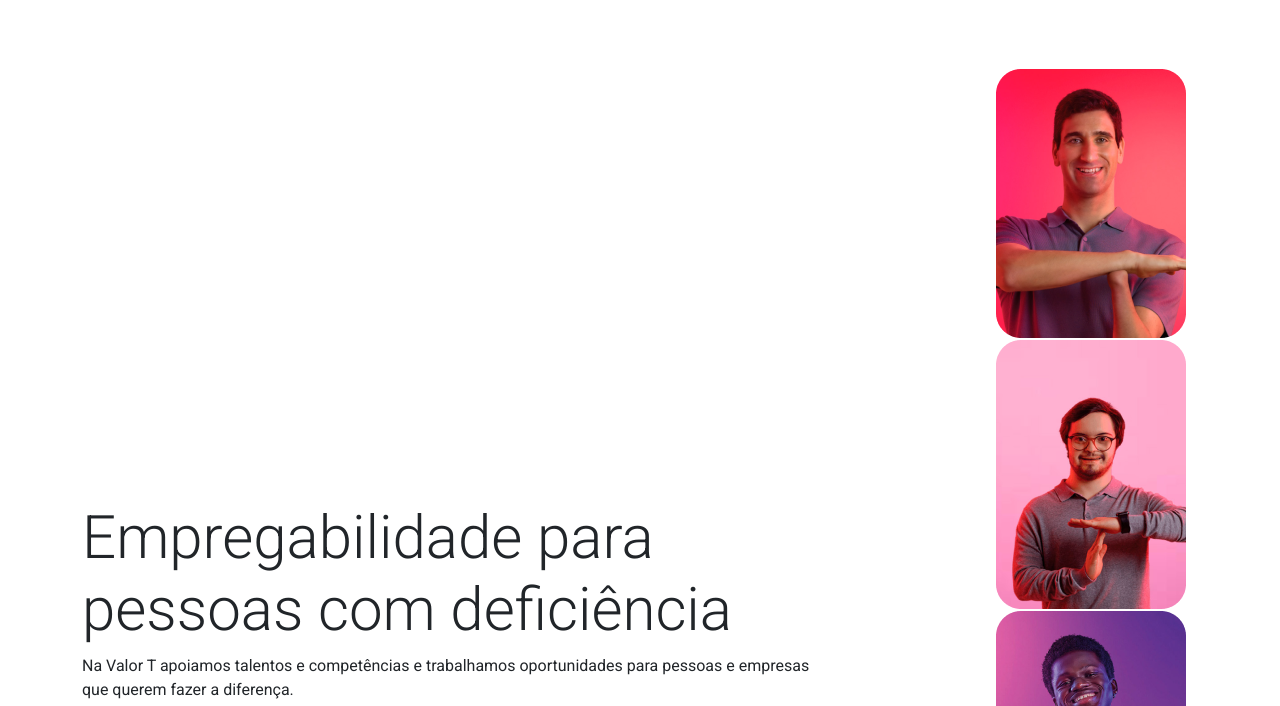
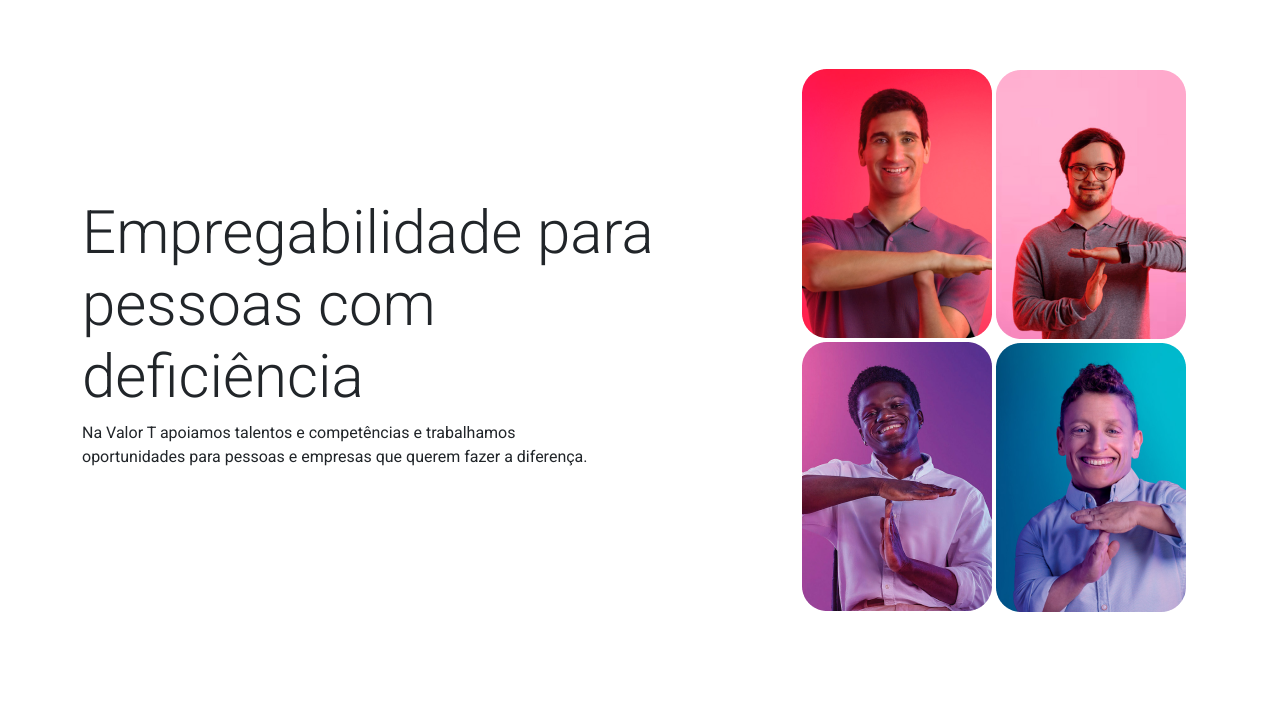
Before and after one commit to matias2018/valort, a website: page index.html in a window 1280 px wide. Shown: the part 74-780 px from the top of the page. Drawn offline with nearby package versions, Linux system fonts and the light colour scheme.

Commit message:
index last commit

```diff
--- a/index.html
+++ b/index.html
@@ -61,19 +61,19 @@
   <div class="col-xl pt-3">
     <h1>Empregabilidade para pessoas com deficiência</h1>
     <p>
-      Na Valor T apoiamos talentos e competências e trabalhamos oportunidades para pessoas e empresas que querem fazer a diferença.
+      Na Valor T apoiamos talentos e competências e trabalhamos<br> oportunidades para pessoas e empresas que querem fazer a diferença.
     </p>
   </div>
 
-  <div class="col-lg-4 pt-3">
+  <div class="col-lg-5 pt-3">
     <div class="row dcontents">
       <div class="col">
-        <img src="assets/t-de-talento 1.png" alt="" class="img-fluid" width="190">
-        <img src="assets/t-de-talento 2.png" alt="" class="img-fluid" width="190">
+        <img src="assets/t-de-talento 1.png" alt="" class="img-fluid">
+        <img src="assets/t-de-talento 2.png" alt="" class="img-fluid">
       </div>
       <div class="col">
-        <img src="assets/t-de-talento 3.png" alt="" class="img-fluid" width="190">
-        <img src="assets/t-de-talento 4.png" alt="" class="img-fluid" width="190">
+        <img src="assets/t-de-talento 3.png" alt="" class="img-fluid">
+        <img src="assets/t-de-talento 4.png" alt="" class="img-fluid">
       </div>
     </div>
   </div>
```
